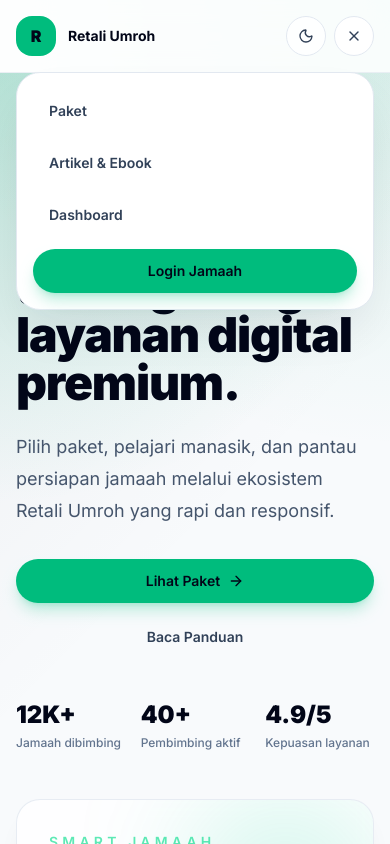
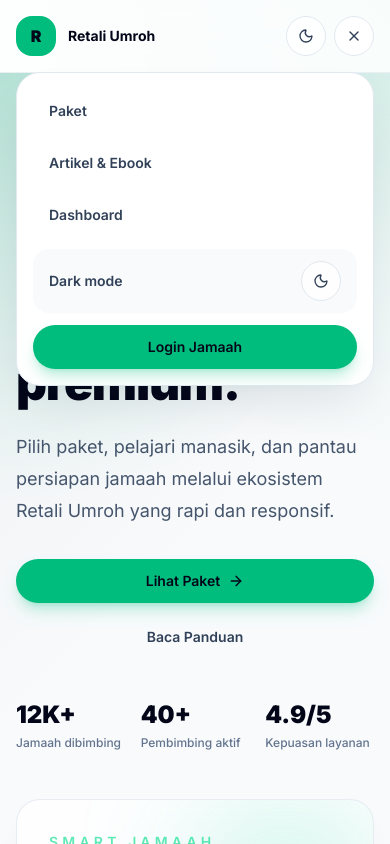
Before and after one commit to retalihajiumroh-spec/aplikasiumroh, a Next.js app: page / in a window 390 px wide. Both pictures are taken after a click on the button 354 px from the left and 36 px from the top of the page. Shown: the top 844 px of the page. Built offline with nearby package versions, Linux system fonts and the light colour scheme.

Commit message:
Expose dark mode control in mobile menu
Co-authored-by: retalihajiumroh-spec <retalihajiumroh-spec@users.noreply.github.com>

```diff
--- a/src/components/app-shell/mobile-menu.tsx
+++ b/src/components/app-shell/mobile-menu.tsx
@@ -6,6 +6,7 @@ import { usePathname } from "next/navigation";
 import { useEffect, useState } from "react";
 import { siteConfig } from "@/config/site";
 import { LinkButton } from "@/components/ui/button";
+import { ThemeToggle } from "@/components/theme-toggle";
 
 export function MobileMenu() {
   const pathname = usePathname();
@@ -40,6 +41,10 @@ export function MobileMenu() {
               </Link>
             ))}
           </nav>
+          <div className="mt-3 flex items-center justify-between rounded-2xl bg-slate-50 px-4 py-3 text-sm font-semibold text-slate-700 dark:bg-white/10 dark:text-slate-200">
+            <span>Dark mode</span>
+            <ThemeToggle />
+          </div>
           <LinkButton className="mt-3 w-full" href="/login">
             Login Jamaah
           </LinkButton>
```
